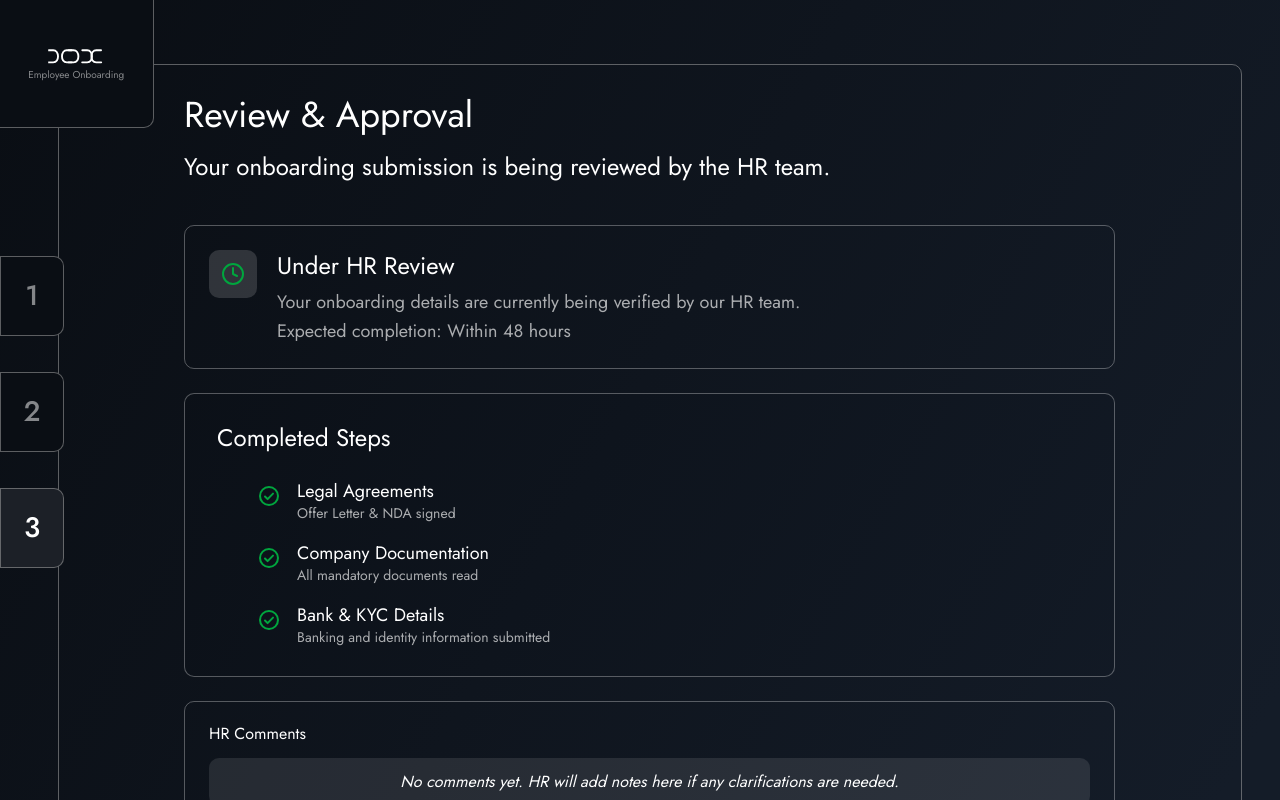
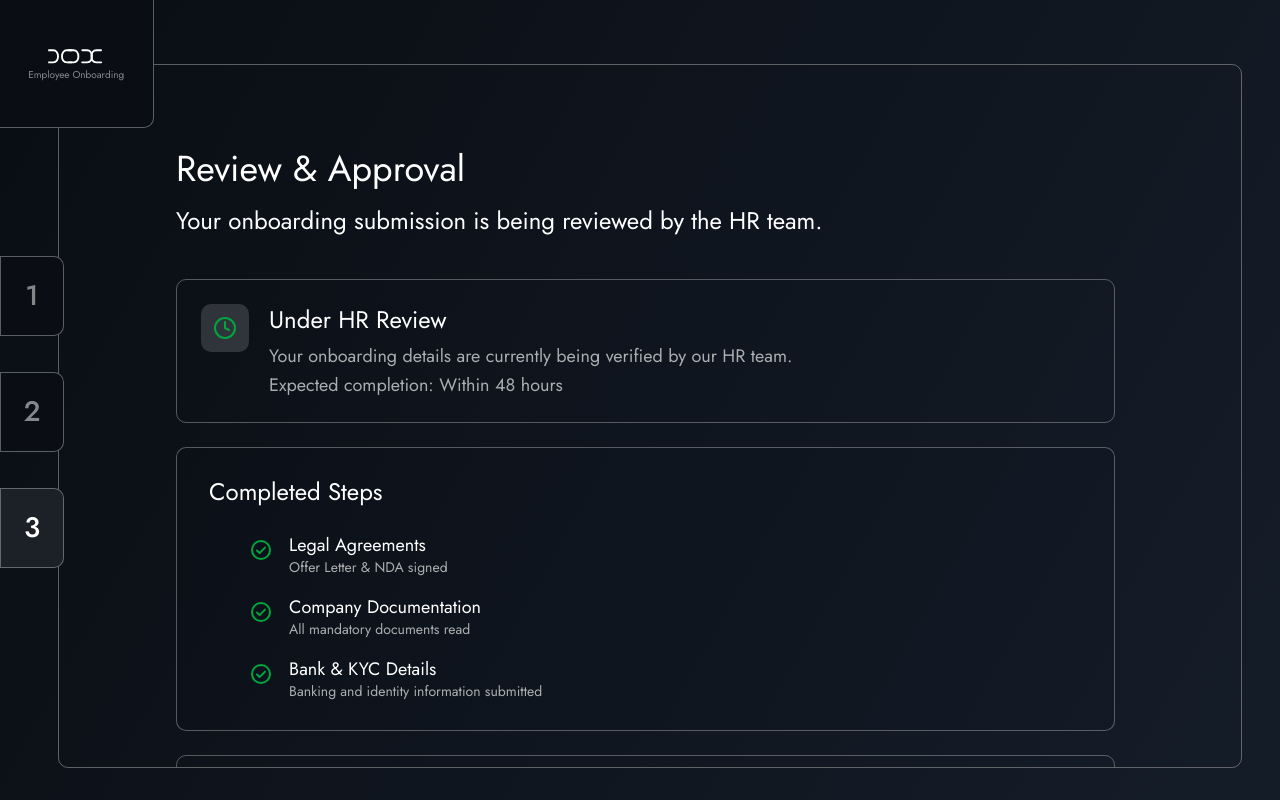
Before and after one commit to NoCapCode-tm/Dox, a React (Vite) app: page /review-approval in a window 1280 px wide. Built offline with nearby package versions, Linux system fonts and the light colour scheme; a web font is replaced by a local one.

Commit message:
feat(ReviewApproval): scroll framed container

```diff
--- a/src/pages/ReviewApproval.jsx
+++ b/src/pages/ReviewApproval.jsx
@@ -20,9 +20,10 @@ const ReviewApproval = () => {
 
     return (
         <div
-            className="relative h-screen w-screen overflow-auto font-[Jost] text-white"
+            className="relative h-screen w-screen overflow-hidden font-[Jost] text-white"
             style={{ background: 'linear-gradient(119.18deg, #0A0E14 2.67%, #141C28 96.61%)' }}
         >
+            <style>{`.no-scrollbar::-webkit-scrollbar{display:none} .no-scrollbar{scrollbar-width:none; -ms-overflow-style:none;}`}</style>
             {/* Mobile top navbar */}
             <div className="fixed top-0 left-0 right-0 z-50 flex items-stretch justify-between border-b border-white/10 bg-[#0A0E14] md:hidden">
                 <div
@@ -136,12 +137,15 @@ const ReviewApproval = () => {
                 </div>
             </aside>
 
-            {/* Framed container - starts from center of small DOX square */}
+            {/* Framed container  */}
             <div className="relative" style={{ marginLeft: '4.5vw', marginTop: '8vh', marginRight: '3vw', marginBottom: '5vh', zIndex: 20 }}>
-                <div className="w-full border rounded-[10px] relative pb-10" style={{ borderColor: 'rgba(173, 173, 173, 0.5)' }}>
+                <div className="w-full border rounded-[10px] relative pb-10 no-scrollbar" style={{ borderColor: 'rgba(173, 173, 173, 0.5)', maxHeight: 'calc(100vh - 12vh)', overflowY: 'auto' }}>
                     {/* Main Content */}
                     <main className="w-full flex flex-col items-start justify-center">
-                        <div className="w-full max-w-256.75 px-4 py-6 pt-24 sm:px-6 md:p-12 md:pt-4 mt-4 mx-auto">
+                        <div
+                            className="w-full max-w-256.75 px-4 py-6 pt-24 sm:px-6 md:p-12 md:pt-4 mt-4 mx-auto"
+                            style={{ paddingLeft: 'clamp(16px, 6vw, 40px)', paddingTop: 'clamp(50px, 7vw, 70px)' }}
+                        >
                             <h1 className="text-[28px] leading-tight font-normal text-white sm:text-[32px] md:text-[36px] md:leading-9">Review &amp; Approval</h1>
                             <p className="mt-3 text-[16px] text-white sm:mt-4 sm:text-[20px] md:text-[24px]">
                                 Your onboarding submission is being reviewed by the HR team.
```
